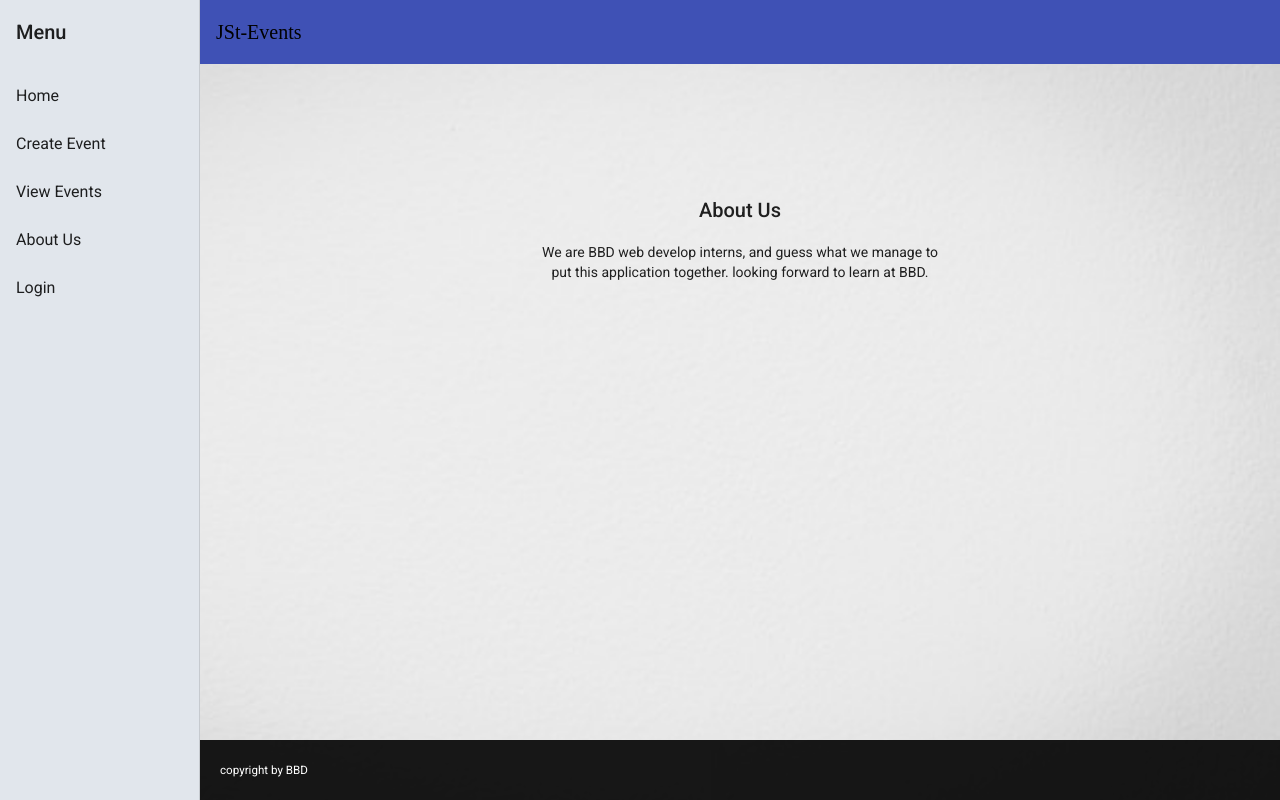
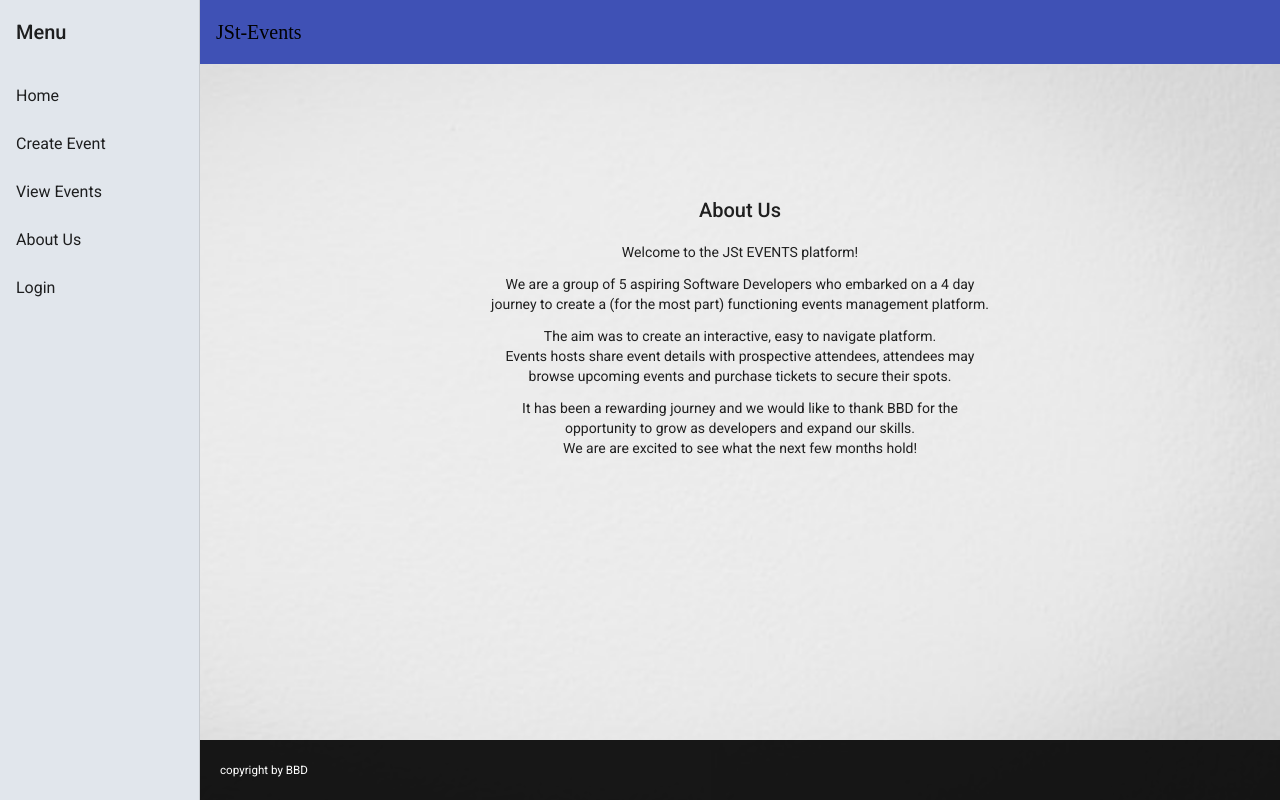
Before and after one commit to fkalombo/EventManager, an Angular app in the folder front-end/event-manager/: page /about in a window 1280 px wide. Built offline with nearby package versions, Linux system fonts and the light colour scheme.

Commit message:
changes made to home and about

```diff
--- a/front-end/event-manager/src/app/about/about.component.html
+++ b/front-end/event-manager/src/app/about/about.component.html
@@ -1,3 +1,14 @@
 <h2>About Us</h2>
-<p>We are BBD web develop interns, and guess what we manage to <br>
-put this application together. looking forward to learn at BBD.</p>
+
+<p>Welcome to the JSt EVENTS platform!</p>
+
+<p>We are a group of 5 aspiring Software Developers who embarked on a 4 day <br>
+journey to create a (for the most part) functioning events management platform.</p>
+
+<p>The aim was to create an interactive, easy to navigate platform.<br>
+Events hosts share event details with prospective attendees, attendees may <br>
+browse upcoming events and purchase tickets to secure their spots.</p>
+
+<p>It has been a rewarding journey and we would like to thank BBD for the <br>
+opportunity to grow as developers and expand our skills.<br>
+We are are excited to see what the next few months hold!</p>
--- a/front-end/event-manager/src/app/home/home.component.html
+++ b/front-end/event-manager/src/app/home/home.component.html
@@ -1,7 +1,7 @@
 <main class="slider">
-        <h2> Welcome to JSt-Event </h2>
+        <h2> Welcome to JSt Events </h2>
 
-        <p> The best platform created to help you host and populate your events.</p>
+        <p> The best platform created to help you host and attended events.</p>
         <figure>
             <img src="../../assets/images/event4.jpg">
             <img src="../../assets/images/event3.jpg">
```
